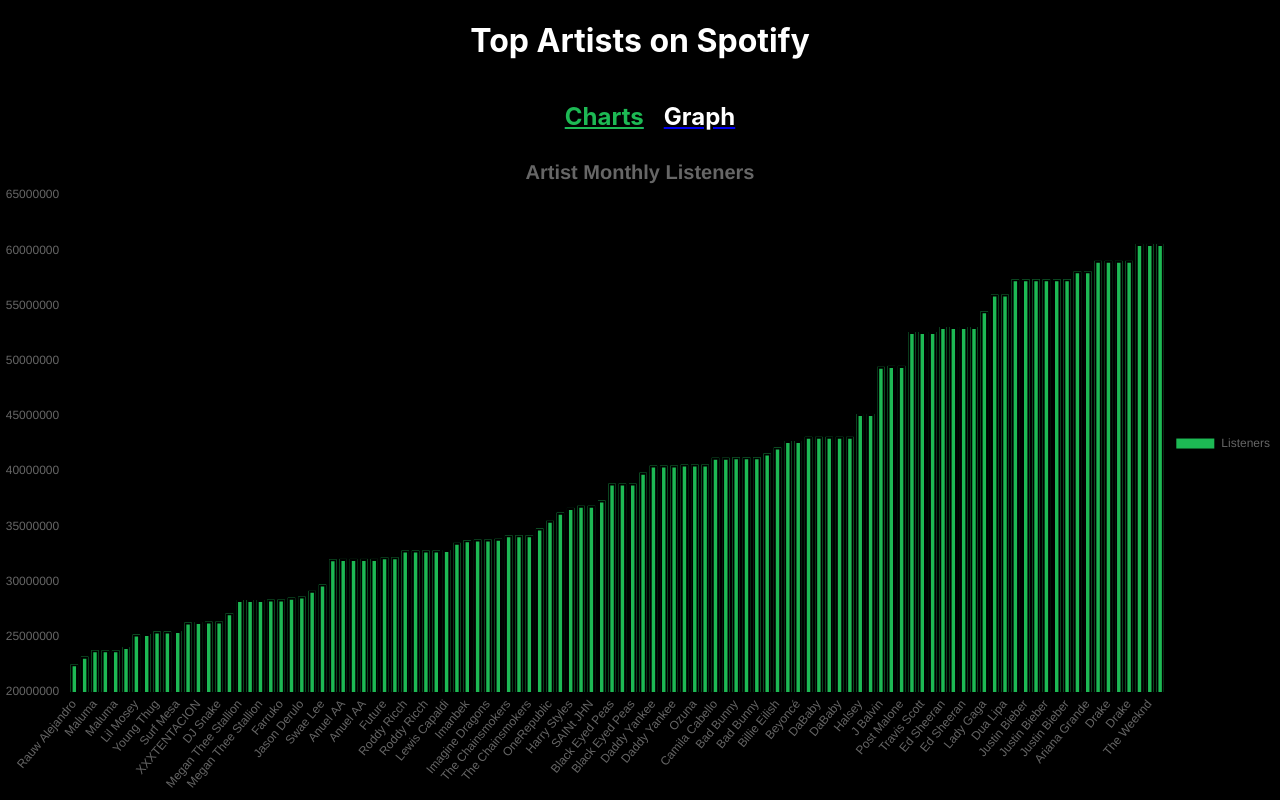
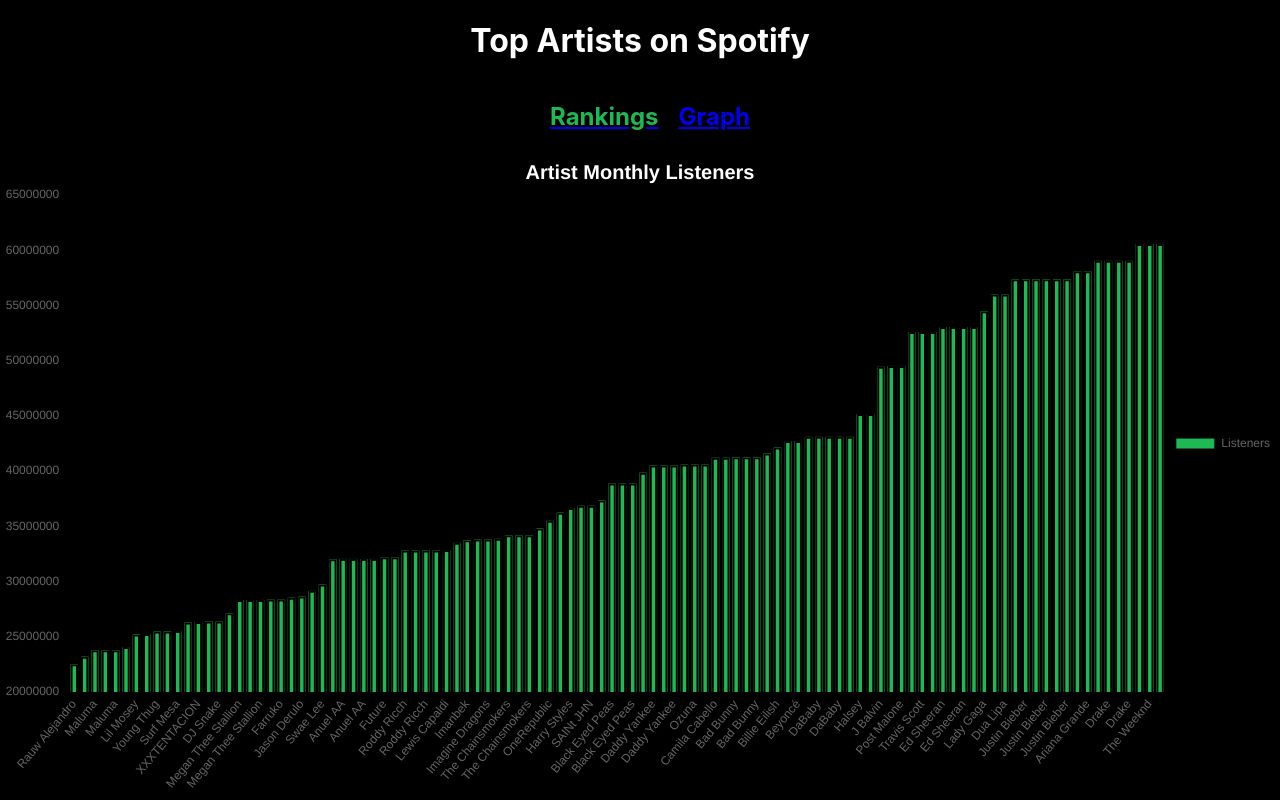
Before and after one commit to Justin200/SpotifyFrontend, a React (Create React App) app: page /graph in a window 1280 px wide. Built offline with nearby package versions, Linux system fonts and the light colour scheme.

Commit message:
limit number of artists shown

```diff
--- a/src/posts/ArtistList.js
+++ b/src/posts/ArtistList.js
@@ -20,7 +20,7 @@
                 </div>
 
                 {/*Iterate through all json data*/}
-                {ListenerData.artists.map((listenerDetail)=>{
+                {ListenerData.artists.slice(0,10).map((listenerDetail)=>{
                     return <div id = "artistRow" style={rowStyles}>
                         <a href={listenerDetail.url} style ={{color: 'white', textDecoration:'none'}}>1. {listenerDetail.artist}</a>
                         <p style ={{color: 'white'}}>{listenerDetail.monthlylisteners}</p>
--- a/src/posts/Graph.js
+++ b/src/posts/Graph.js
@@ -6,7 +6,7 @@
 var artistList=[];
 var listenersList=[];
 
-//need to go 1 loop deeper
+//Puts artistName and artistListeners into artistList & listenersList arrays
 for (var i = 0; i < ListenerData.artists.length; i++) {
     for (var artist in ListenerData.artists[i]) {
         if (ListenerData.artists[i].hasOwnProperty('artist')) {
@@ -46,11 +46,13 @@
                   title:{
                     display:true,
                     text:'Artist Monthly Listeners',
-                    fontSize:20
+                    fontSize:20,
+                    fontColor: "white"
                   },
                   legend:{
                     display:true,
-                    position:'right'
+                    position:'right',
+                    fontColor: "white"
                   }
                 }}
               />
--- a/src/posts/NavBar.js
+++ b/src/posts/NavBar.js
@@ -9,10 +9,10 @@
                 <h1 id="title" style ={{color: 'white'}}>Top Artists on Spotify</h1>
                 <div id = "navbar" style={{display: 'inline-flex'}}>
                     <Link to ='/'>
-                        <h2 style ={{color: '#1DB954', margin:'20px', textDecoration: "underline"}}>Charts</h2>
+                        <h2 style ={{color: '#1DB954', margin:'20px', textDecoration: "none"}}>Rankings</h2>
                     </Link>
                     <Link to = '/graph'>
-                        <h2 style ={{color: 'white'}}>Graph</h2>
+                        <h2 style ={{color: '1DB954'}}>Graph</h2>
                     </Link>
                 </div>
             </React.Fragment>
```
